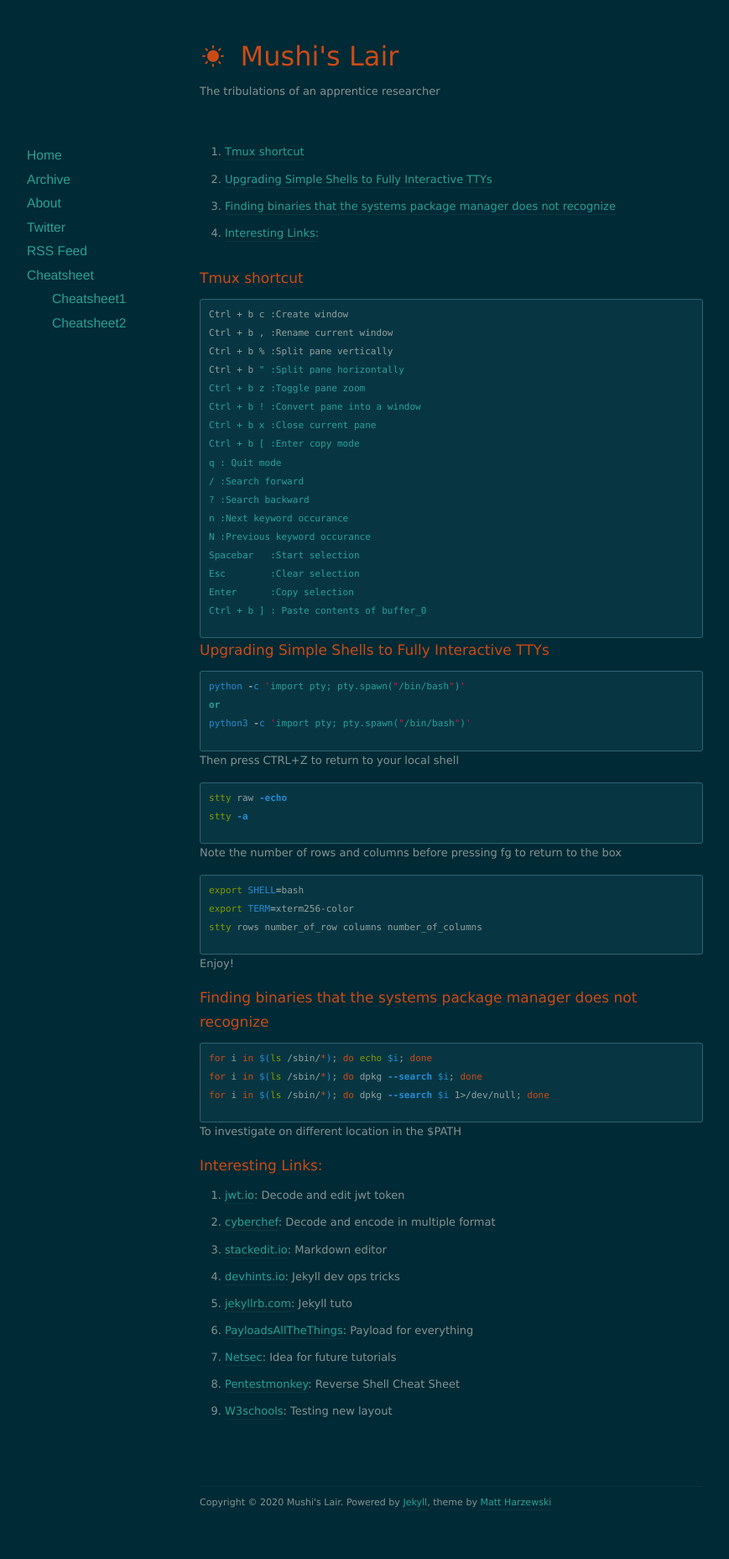
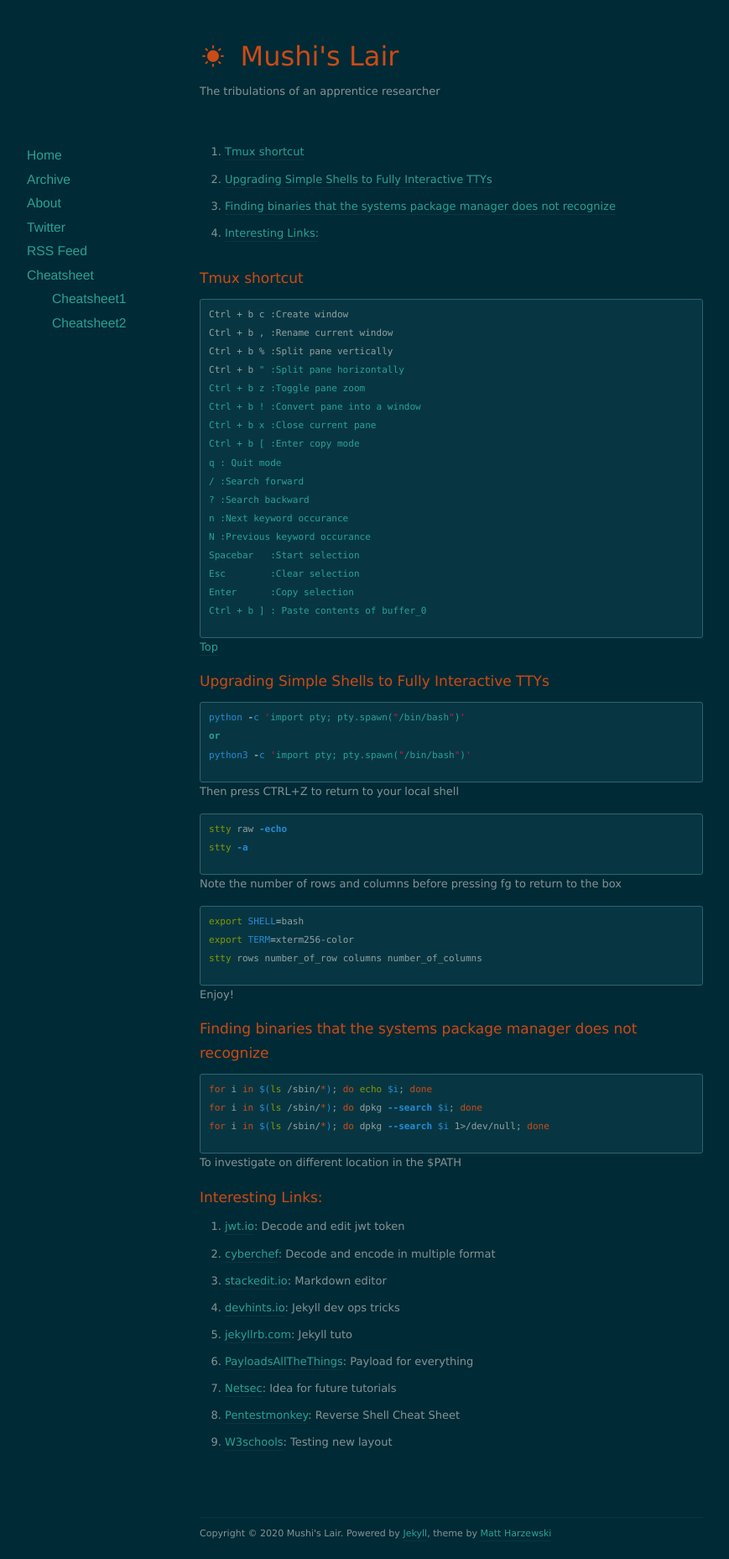
Before and after one commit to Mushi-mushi/mushi-mushi.github.io, a Jekyll site: the page built from cheat/index.markdown, in a window 1280 px wide. Shown: the whole page at 84% size, without its empty margins (102-971 px from the left). Built offline with Jekyll 4.4.1, drawn with Linux system fonts in a browser that asks for light colours; nearby versions of some CDN libraries; before the commit the page ends 1820 px from its top, so only the background shows below that.

Commit message:
Update index.markdown

```diff
--- a/cheat/index.markdown
+++ b/cheat/index.markdown
@@ -24,6 +24,8 @@ Esc        :Clear selection
 Enter      :Copy selection
 Ctrl + b ] : Paste contents of buffer_0
 {% endhighlight %}
+
+[Top](#tmux-shortcut)
 
 
 Upgrading Simple Shells to Fully Interactive TTYs
```
